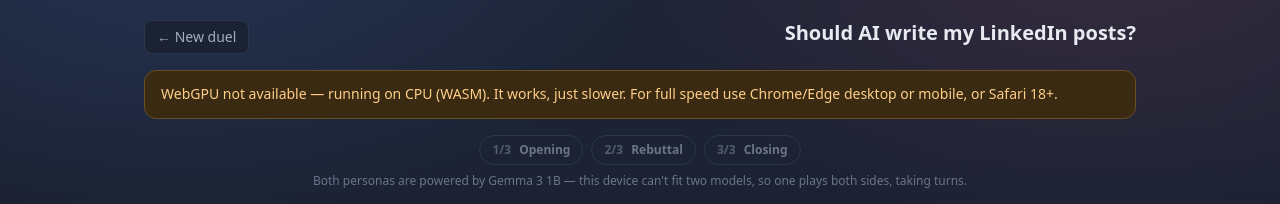
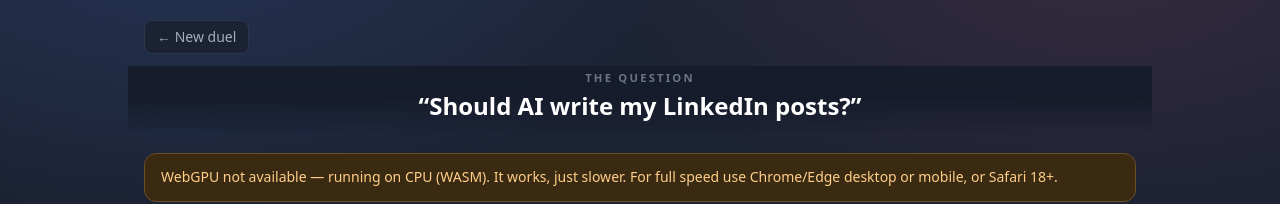
Before and after one commit to abhid1234/promptduel, a React (Vite) app in the folder app/: page / in a window 1280 px wide. Both pictures are taken after a click on the button "⚔️ Start Duel". Shown: the top 204 px of the page. Built offline with nearby package versions, Linux system fonts and the light colour scheme; no server answers.

Commit message:
style(app): center + emphasize the duel topic (sticky 'The question' header)

```diff
--- a/app/src/pages/Duel.tsx
+++ b/app/src/pages/Duel.tsx
@@ -95,15 +95,20 @@
 
   return (
     <div className="mx-auto max-w-5xl px-4 pb-16 pt-5">
-      <div className="mb-4 flex items-start justify-between gap-3">
-        <button
-          onClick={onNewDuel}
-          className="shrink-0 rounded-lg border border-panelEdge bg-panel px-3 py-1.5 text-sm text-muted transition hover:text-white"
-        >
-          ← New duel
-        </button>
-        <h1 className="flex-1 text-right text-lg font-bold leading-tight sm:text-xl">
-          {topic}
+      <button
+        onClick={onNewDuel}
+        className="mb-3 inline-flex shrink-0 rounded-lg border border-panelEdge bg-panel px-3 py-1.5 text-sm text-muted transition hover:text-white"
+      >
+        ← New duel
+      </button>
+      {/* The topic stays centered + prominent throughout the duel — it's the
+          subject everyone's arguing about. Sticky so it's visible while scrolling. */}
+      <div className="sticky top-0 z-10 -mx-4 mb-5 bg-gradient-to-b from-[#161c2b] via-[#161c2b]/95 to-transparent px-4 pt-1 pb-3 backdrop-blur-sm">
+        <div className="mb-1 text-center text-[0.7rem] font-bold uppercase tracking-[0.2em] text-faint">
+          The question
+        </div>
+        <h1 className="text-center text-xl leading-tight font-extrabold text-white sm:text-2xl">
+          “{topic}”
         </h1>
       </div>
 
```
